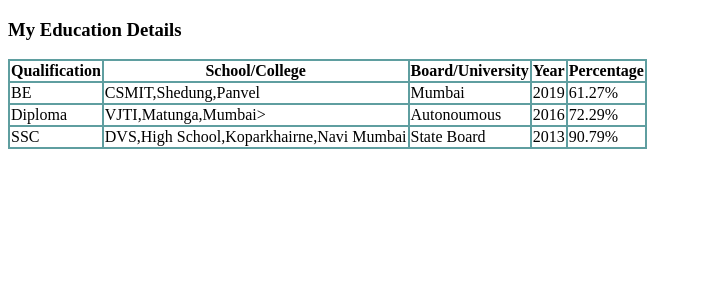
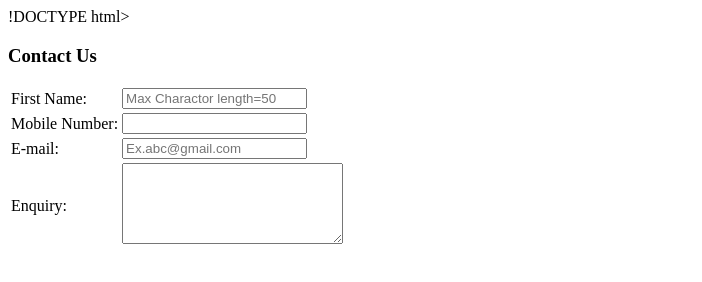
Before and after one commit to ashwiniphule17/MyProfile, a plain HTML site: page education.html in a window 1280 px wide. Shown: the whole page, without its empty margins (0-702 px from the left). Drawn offline with Linux system fonts and the light colour scheme.

Commit message:
add details

```diff
--- a/education.html
+++ b/education.html
@@ -1,45 +1,29 @@
 <!DOCTYPE html>
+!DOCTYPE html>
 <html>
-    <title> Education Details </title>
-    <style>
-        table, tr, th, td {
-            border: 2px solid cadetblue;
-            border-collapse: collapse;
-        }
-    </style>
-    </html>
-    <body>
-    <h3>My Education Details </h3>
+    <title> Contact Us </title>
+</html>
+<body>
+    <h3> Contact Us</h3>
     <table>
-        <thead>
-            <th> Qualification</th>
-            <th> School/College</th>
-            <th> Board/University</th>
-            <th> Year</th>
-            <th> Percentage</th>
-        </thead>
         <tbody>
             <tr>
-                <td> BE</td>
-                <td> CSMIT,Shedung,Panvel</td>
-                <td> Mumbai</td>
-                <td> 2019</td>
-                <td> 61.27%</td>
+                <td> <label for="first name"> First Name:</label></td>
+                <td> <input type="text" id="first name" placeholder="Max Charactor length=50"></td>
             </tr>
             <tr>
-                <td> Diploma </td>
-                <td> VJTI,Matunga,Mumbai></td>
-                <td> Autonoumous </td>
-                <td> 2016</td>
-                <td> 72.29%</td>
+                <td> <label for="Mobile number"> Mobile Number:</label></td>
+                <td> <input type="number"></td>
             </tr>
             <tr>
-                <td> SSC</td>
-                <td> DVS,High School,Koparkhairne,Navi Mumbai</td>
-                <td> State Board</td>
-                <td> 2013</td>
-                <td> 90.79%</td>
+                <td> <label> E-mail:</label></td>
+                <td> <input type="email" placeholder="Ex.abc@gmail.com"></td>
+            </tr>
+            <tr>
+                <td> <label>Enquiry:</label></td>
+                <td> <textarea rows="5" cols="25"></textarea> </td>
+            </tr>
             </tr>
         </tbody>
-
     </table>
+</body>
```
